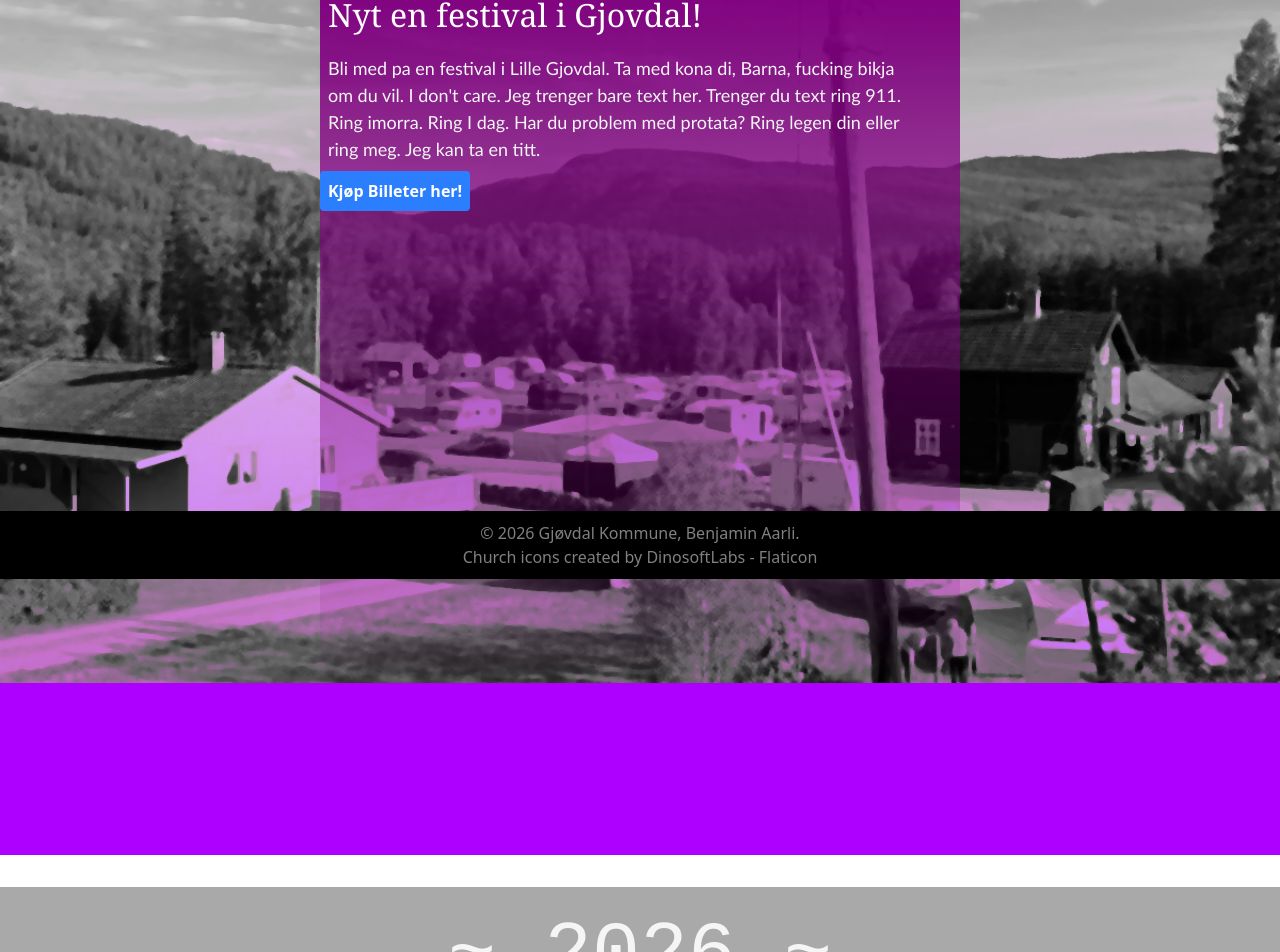
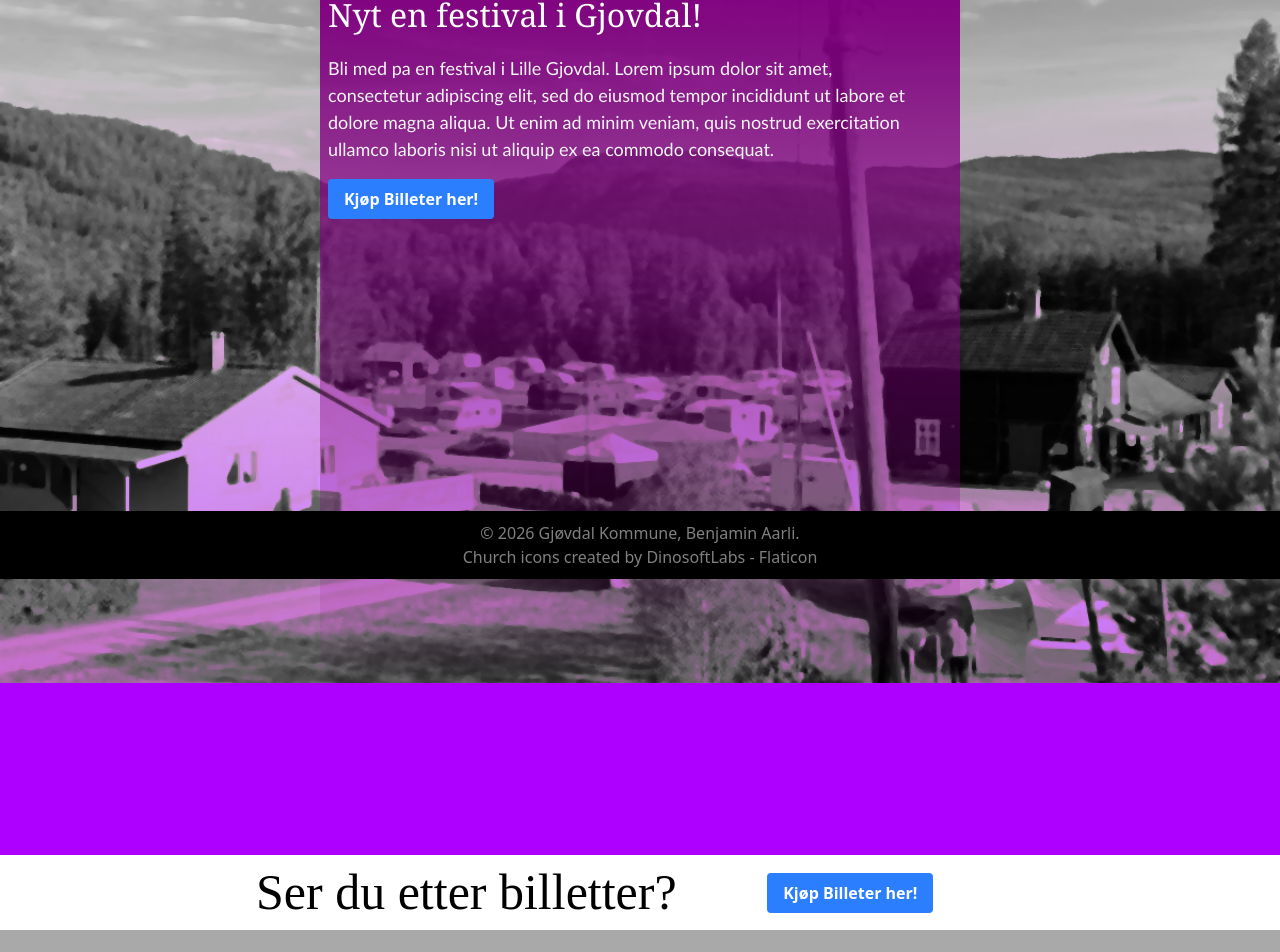
Before and after one commit to BenjaminAarli/GjovdalWebsite, a SvelteKit app: page / in a window 1280 px wide. Shown: the part 221-1173 px from the top of the page. Built offline with nearby package versions, Linux system fonts and the light colour scheme.

Commit message:
New Section
Added new section to front-page.

```diff
--- a/src/routes/+page.svelte
+++ b/src/routes/+page.svelte
@@ -24,20 +24,26 @@
                     Nyt en festival i Gjovdal!
                 </h1>
                 <p style="color: whitesmoke; font-size: large; font-family:'Trebuchet MS', 'Lucida Sans Unicode', 'Lucida Grande', 'Lucida Sans', Arial, sans-serif">
-                    Bli med pa en festival i Lille Gjovdal. Ta med kona di, Barna, fucking bikja om du vil. I don't care.
-                    Jeg trenger bare text her. Trenger du text ring 911. Ring imorra. Ring I dag.
-                    Har du problem med protata? Ring legen din eller ring meg. Jeg kan ta en titt.
+                    Bli med pa en festival i Lille Gjovdal. Lorem ipsum dolor sit amet, consectetur adipiscing elit, sed do eiusmod tempor incididunt ut labore et dolore magna aliqua. Ut enim ad minim veniam, quis nostrud exercitation ullamco laboris nisi ut aliquip ex ea commodo consequat.
                 </p>
                 <a href="/tickets">
-                    <button class="bg-blue-500 hover:bg-blue-700 text-white font-bold py-2 px-4 rounded">
+                    <button class="bg-blue-500 hover:bg-blue-700 text-white font-bold py-2 px-4 rounded" style="position: relative; margin: auto; margin: 8px; ">
                         Kjøp Billeter her!
                     </button>
                 </a>
             </div>
         </div>
     </div>
+    <div style="width: 100%; max-width: 60%; position: relative; height: auto; margin: auto; display: flex; flex-direction: row; justify-content: space-between;">
+        <p style="position: relative; font-size: 50px; font-family: s;">Ser du etter billetter?</p>
+        <a href="/tickets" style="margin: auto;">
+            <button class="bg-blue-500 hover:bg-blue-700 text-white font-bold py-2 px-4 rounded" style="position: relative; margin-top: auto; height: 75%;">
+                Kjøp Billeter her!
+            </button>
+        </a>
+    </div>
     <div class="ArtistsSection">
-        <p style="position: relative; margin: auto; margin-top: 32px; font-family:monospace; font-size: 80px; text-align: center; ">~ 2026 ~</p>
+        <p style="position: relative; margin: auto; font-family:monospace; font-size: 80px; text-align: center; ">~ 2026 ~</p>
         <div class="Artists">
             {#each artists as artist}
                 <div class="ArtistBlock">
@@ -72,7 +78,7 @@
         height: 700px;
         object-position: center;
     }
-    .Front button, p, h1 {
+    .Front p, h1 {
         position: relative;
         z-index: 1;
         max-width: 600px;
```
